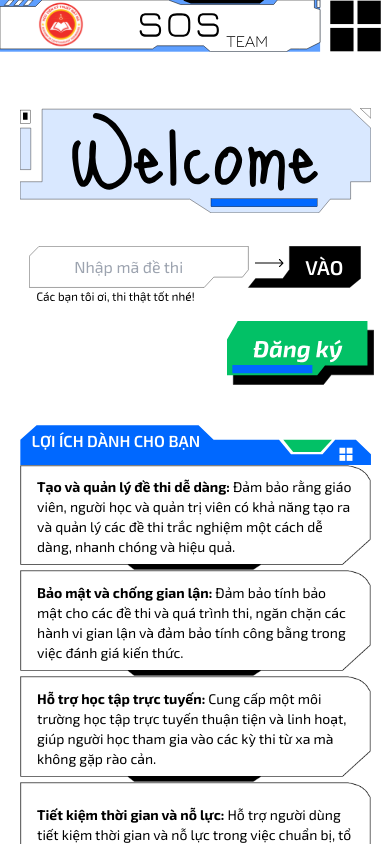
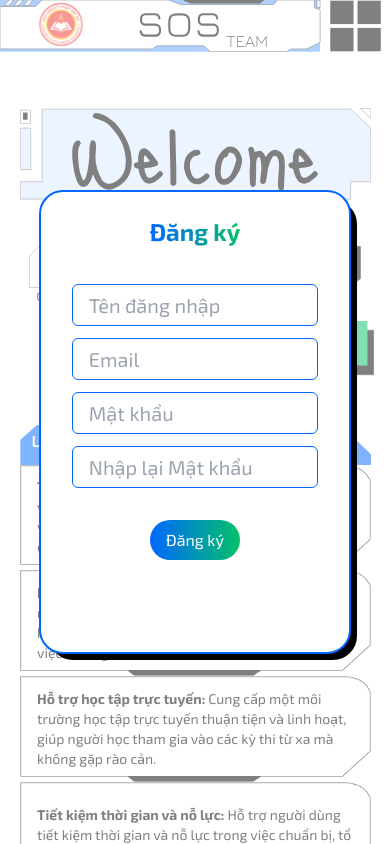
Before and after one commit to TriTran789/web-quiz, a React (Vite) app: page / in a window 390 px wide. Both pictures are taken after a click on the picture 300 px from the left and 352 px from the top of the page. Shown: the top 844 px of the page. Built offline with nearby package versions, Linux system fonts and the light colour scheme; a web font is replaced by a local one.

Commit message:
update register form

```diff
--- a/package.json
+++ b/package.json
@@ -10,8 +10,10 @@
     "preview": "vite preview"
   },
   "dependencies": {
+    "@reduxjs/toolkit": "^1.9.7",
     "react": "^18.2.0",
     "react-dom": "^18.2.0",
+    "react-redux": "^8.1.3",
     "react-router-dom": "^6.16.0"
   },
   "devDependencies": {
--- a/src/components/Navbar.jsx
+++ b/src/components/Navbar.jsx
@@ -2,16 +2,23 @@ import React from "react";
 import { Link } from "react-router-dom";
 import { Header, Menu, Close } from "../assets/index";
 import { useState } from "react";
+import { useDispatch } from "react-redux";
+import { setState } from "../slice/registerSlice";
 
 const Navbar = () => {
   const [toggle, setToggle] = useState(false);
   const [modalLogin, setModalLogin] = useState(false);
-  const [modalRegister, setModalRegister] = useState(false)
+  const dispatch = useDispatch()
 
   const handleLoginClick = () => {
     setModalLogin(true);
     setToggle(false);
   };
+
+  const handleRegisterClick = () => {
+    setModalLogin(false)
+    dispatch(setState(true))
+  }
 
   return (
     <>
@@ -80,7 +87,7 @@ const Navbar = () => {
       >
         <div className="w-full h-full flex justify-center items-center">
           <div onClick={(event) => event.stopPropagation()} className="xl:w-[50%] lg:w-[55%] md:w-[70%] w-[80%] h-[50vh] bg-white border-2 border-[#0068FF] rounded-3xl flex flex-col items-center relative">
-            <div className="absolute w-full h-full bg-black z-[-10] mt-2 rounded-3xl ml-4"></div>
+            <div className="absolute w-full h-full bg-black z-[-10] mt-2 rounded-3xl ml-4" />
             <div className="flex justify-center items-center font-bold my-6 text-2xl text-gradient">
               Đăng nhập
             </div>
@@ -96,7 +103,9 @@ const Navbar = () => {
             </div>
             <button className="mt-8 bg-gradient-to-r from-[#0068FF] to-[#02C166] py-2 px-4 rounded-full text-white mb-8">Đăng nhập</button>
             <div className="flex w-full justify-between items-center px-4">
-              <div>Đăng ký ngay</div>
+              <div
+                onClick={handleRegisterClick}
+              >Đăng ký ngay</div>
               <div>Quên mật khẩu?</div>
             </div>
           </div>
--- a/src/components/Register.jsx
+++ b/src/components/Register.jsx
@@ -1,14 +1,71 @@
 import React from "react";
 import { RegisterBtn } from "../assets";
+import { useSelector, useDispatch } from "react-redux";
+import { setState } from "../slice/registerSlice";
 
 const Register = () => {
+  const state = useSelector((state) => state.register.value);
+  const dispatch = useDispatch();
   return (
     <>
       <div className="md:mt-16 mt-8 flex justify-end">
         <img
           src={RegisterBtn}
           className="md:h-24 h-16 mr-4 hover:cursor-pointer"
+          onClick={() => dispatch(setState(true))}
         />
+      </div>
+
+      {/* Register modal */}
+      <div
+        className={`${
+          state ? "block" : "hidden"
+        } fixed top-0 left-0 right-0 bottom-0 bg-white/50 z-20 flex justify-center items-center`}
+        onClick={() => dispatch(setState(false))}
+      >
+        <div
+          onClick={(event) => event.stopPropagation()}
+          className="xl:w-[50%] lg:w-[55%] md:w-[70%] w-[80%] h-[55vh] bg-white border-2 border-[#0068FF] rounded-3xl flex flex-col items-center relative"
+        >
+          <div className="absolute w-full h-full bg-black z-[-10] mt-2 rounded-3xl ml-4" />
+          <div className="flex justify-center items-center font-bold my-6 text-2xl text-gradient">
+            Đăng ký
+          </div>
+          <div className="w-full">
+            <div className="flex justify-center items-center leading-10 text-xl mt-3">
+              <p className="w-[25%] max-md:hidden">Tên đăng nhập:</p>
+              <input
+                className="border rounded-md border-[#0068FF] w-[55%] max-md:w-[80%] px-4"
+                placeholder="Tên đăng nhập"
+              />
+            </div>
+            <div className="flex justify-center items-center leading-10 text-xl mt-3">
+              <p className="w-[25%] max-md:hidden">Địa chỉ mail:</p>
+              <input
+                className="border rounded-md border-[#0068FF] w-[55%] max-md:w-[80%] px-4"
+                placeholder="Email"
+                type="email"
+              />
+            </div>
+            <div className="flex justify-center items-center leading-10 text-xl mt-3">
+              <p className="w-[25%] max-md:hidden">Nhập mật khẩu:</p>
+              <input
+                className="border rounded-md border-[#0068FF] w-[55%] max-md:w-[80%] px-4"
+                placeholder="Mật khẩu"
+                type="password"
+              />
+            </div>
+            <div className="flex justify-center items-center leading-10 text-xl mt-3">
+              <p className="w-[25%] max-md:hidden">Nhập lại mật khẩu:</p>
+              <input
+                className="border rounded-md border-[#0068FF] w-[55%] max-md:w-[80%] px-4"
+                placeholder="Nhập lại Mật khẩu"
+                type="password"
+              />
+            </div>
+          </div>
+          <button className="mt-8 bg-gradient-to-r from-[#0068FF] to-[#02C166] py-2 px-4 rounded-full text-white mb-8">Đăng ký</button>
+        </div>
       </div>
     </>
   );
--- a/src/main.jsx
+++ b/src/main.jsx
@@ -3,11 +3,15 @@ import ReactDOM from 'react-dom/client'
 import { BrowserRouter } from 'react-router-dom'
 import App from './App.jsx'
 import './index.css'
+import store from './store.js'
+import { Provider } from 'react-redux'
 
 ReactDOM.createRoot(document.getElementById('root')).render(
   <React.StrictMode>
-    <BrowserRouter>
-      <App />
-    </BrowserRouter>
+    <Provider store={store}>
+      <BrowserRouter>
+        <App />
+      </BrowserRouter>
+    </Provider>
   </React.StrictMode>,
 )
--- /dev/null
+++ b/src/slice/registerSlice.js
@@ -0,0 +1,17 @@
+import { createSlice } from "@reduxjs/toolkit";
+
+export const registerSlice = createSlice({
+    name: 'register',
+    initialState: {
+        value: false
+    },
+    reducers: {
+        setState(state, action) {
+            state.value = action.payload
+        }
+    }
+})
+
+export const { setState } = registerSlice.actions
+
+export default registerSlice.reducer
--- /dev/null
+++ b/src/store.js
@@ -0,0 +1,8 @@
+import { configureStore } from "@reduxjs/toolkit";
+import registerReducer from './slice/registerSlice'
+
+export default configureStore({
+    reducer: {
+        register: registerReducer
+    }
+})
```
Also changed, not shown: 1 other file (tests, documents, lock files or other folders).
